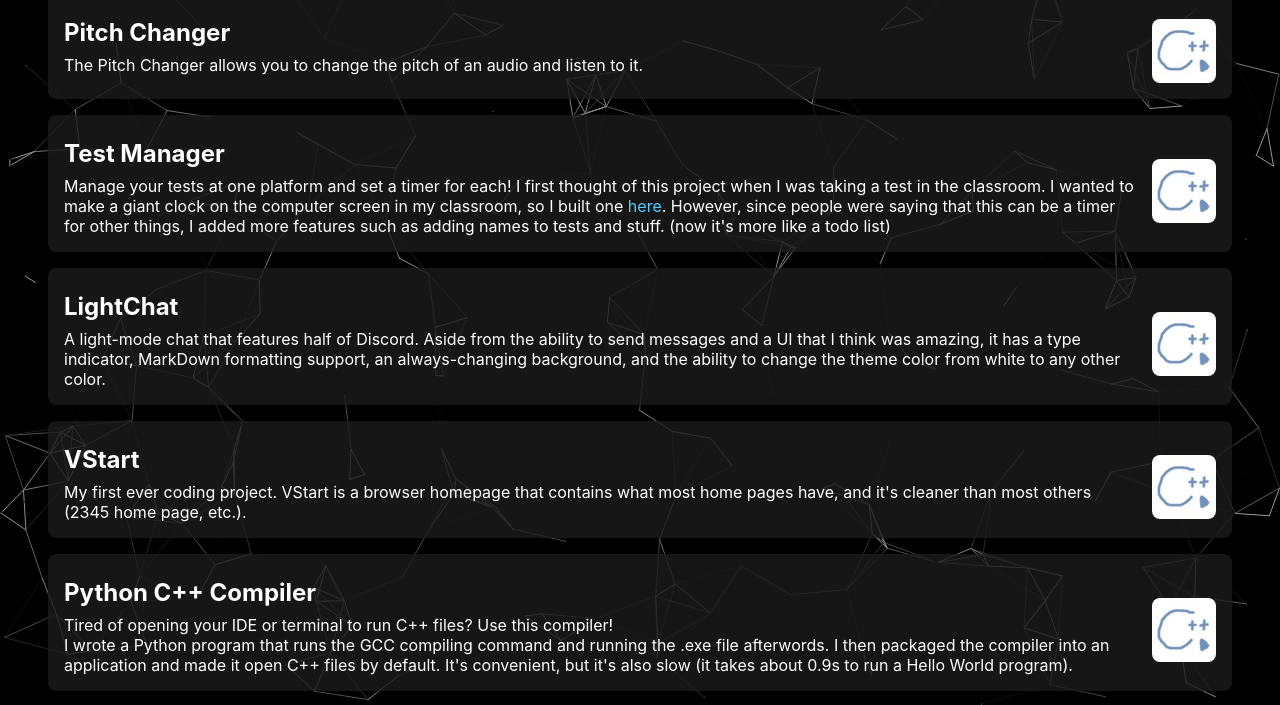
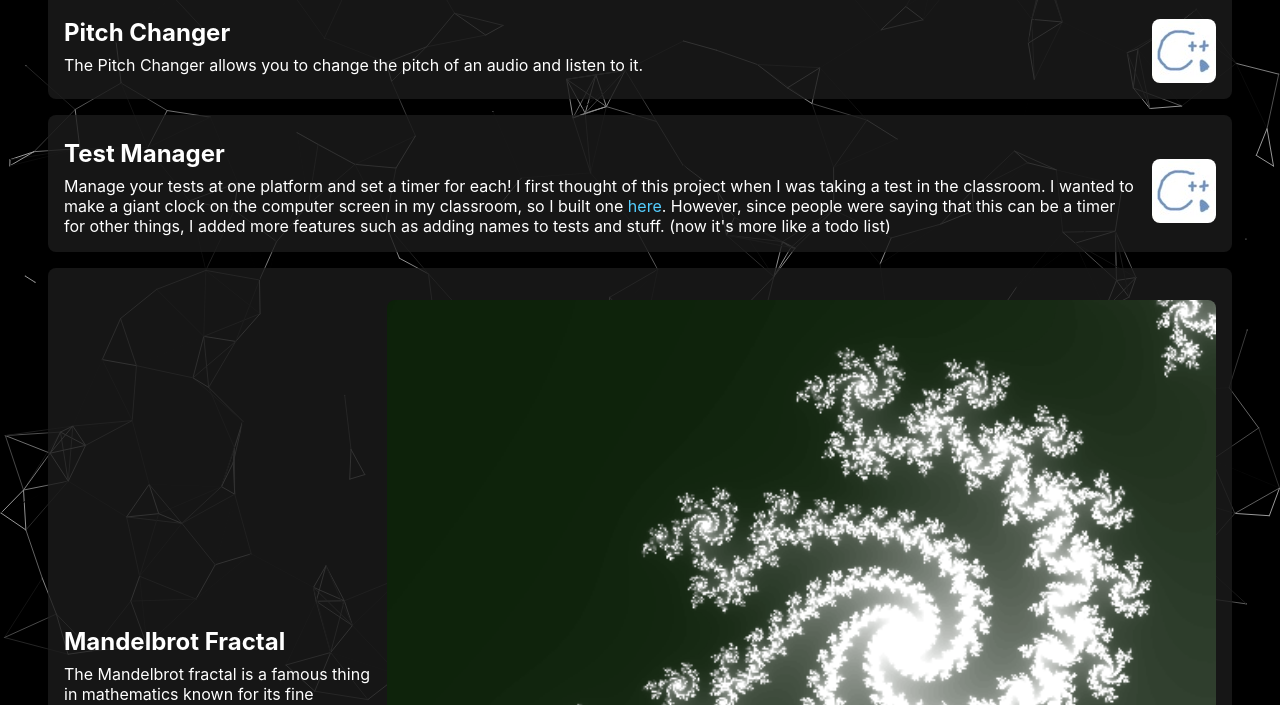
Before and after one commit to OnlyAHuman7926/onlyahuman7926.github.io, a plain HTML site: page projects.html in a window 1280 px wide. Shown: the part 95-800 px from the top of the page. Drawn offline with Linux system fonts and the light colour scheme.

Commit message:
Added a project and changed the project loading logic

```diff
--- a/project/projects.js
+++ b/project/projects.js
@@ -1,16 +1,36 @@
+let template = [{
+    "name": "Pitch Changer",
+    "description": "The Pitch Changer allows you to change the pitch of an audio and listen to it. ",
+    "pic": "/profile.jpeg",
+    "link": "https://onlyahuman7926.github.io/pitch-changer"
+  },
+  {
+    "name": "Test Manager",
+    "description": "Manage your tests at one platform and set a timer for each! \nI first thought of this project when I was taking a test in the classroom. I wanted to make a giant clock on the computer screen in my classroom, so I built one <a href='https://onlyahuman7926.github.io/Clock'>here</a>. However, since people were saying that this can be a timer for other things, I added more features such as adding names to tests and stuff. (now it's more like a todo list)",
+    "pic": "/profile.jpeg",
+    "link": "https://onlyahuman7926.github.io/tm"
+}];
+
 async function getProjects() {
   let projects = await fetch("project/projects.json");
   projects = await projects.json();
+  // projects = template;
   return projects;
 }
 
 function formatProject(project) {
-  let thing = project.link ? `window.open('${project.link}', '_blank')` : `alert('This project isn\\'t accessible yet. It\\'s either because it\\'s not ready to be shown publicly or it was once hosted on Replit.')`
-  return `
-  <div onclick="${thing}">
-    <h1>${project.name}</h1>
-    <div>${project.description}</div>
-  </div>
-  <img src="${project.pic}">
-  `
+  let card = document.createElement("div");
+  card.classList.add("project-card");
+  let div = document.createElement("div");
+  div.innerHTML = `<h1>${project.name}</h1><div>${project.description}</div>`;
+  div.addEventListener("click", e => {
+    if (e.target.nodeName == "A") return;
+    if (project.link) window.open(project.link, "_blank");
+    else alert('This project isn\'t accessible yet. It\'s either because it\'s not ready to be shown publicly or it was once hosted on Replit.');
+  })
+  card.append(div);
+  let img = new Image();
+  img.src = project.pic;
+  card.append(img);
+  document.body.append(card);
 }
--- a/project/projects.json
+++ b/project/projects.json
@@ -7,9 +7,15 @@
   },
   {
     "name": "Test Manager",
-    "description": "Manage your tests at one platform and set a timer for each! \nI first thought of this project when I was taking a test in the classroom. I wanted to make a giant clock on the computer screen in my classroom, so I built one <a href='https://onlyahuman7926.github.io/Clock'>here</a>. However, since people were saying that this can be a timer for other things, I added more features such as adding names to tests and stuff. (now it's more like a todo list)",
+    "description": "Manage your tests at one platform and set a timer for each! \nI first thought of this project when I was taking a test in the classroom. I wanted to make a giant clock on the computer screen in my classroom, so I built one <a href='https://onlyahuman7926.github.io/Clock' target='_blank'>here</a>. However, since people were saying that this can be a timer for other things, I added more features such as adding names to tests and stuff. (now it's more like a todo list)",
     "pic": "/profile.jpeg",
     "link": "https://onlyahuman7926.github.io/tm"
+  },
+  {
+    "name": "Mandelbrot Fractal",
+    "description": "The Mandelbrot fractal is a famous thing in mathematics known for its fine details. Although it may be a bit slow and only supports zooming, I've made it look as nice as possible. ",
+    "pic": "/project/pics/dark_mandelbrot.png",
+    "link": "https://onlyahuman7926.github.io/Mandelbrot-Set"
   },
   {
     "name": "LightChat",
--- a/projects.html
+++ b/projects.html
@@ -18,10 +18,7 @@
     getProjects()
       .then(projects => {
         projects.forEach(project => {
-          let a = document.createElement("div");
-          a.classList.add("project-card");
-          a.innerHTML = formatProject(project);
-          document.body.append(a);
+          formatProject(project);
         })
       });
   </script>
```
Also changed, not shown: project/pics/dark_mandelbrot.png (added).
